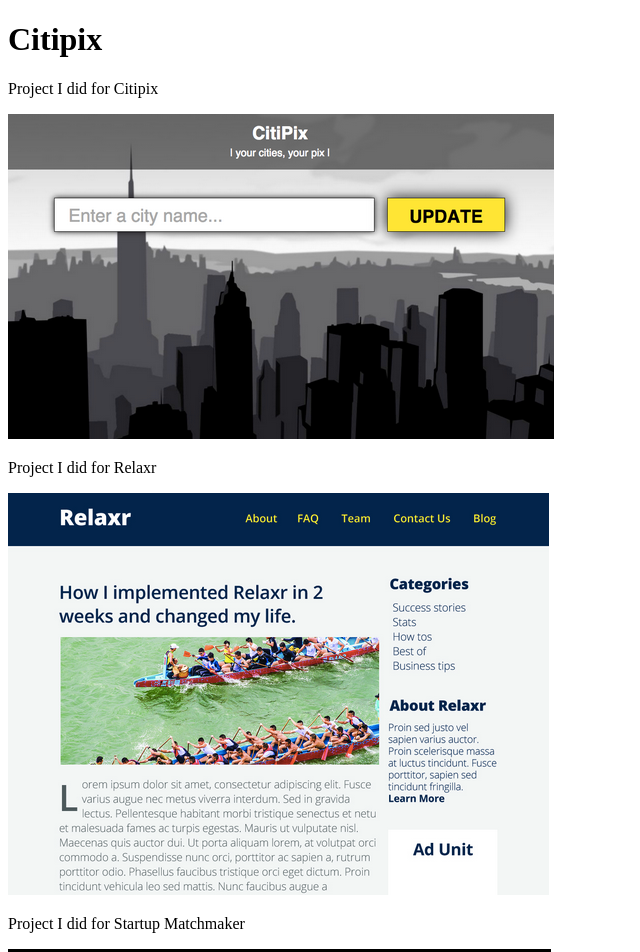
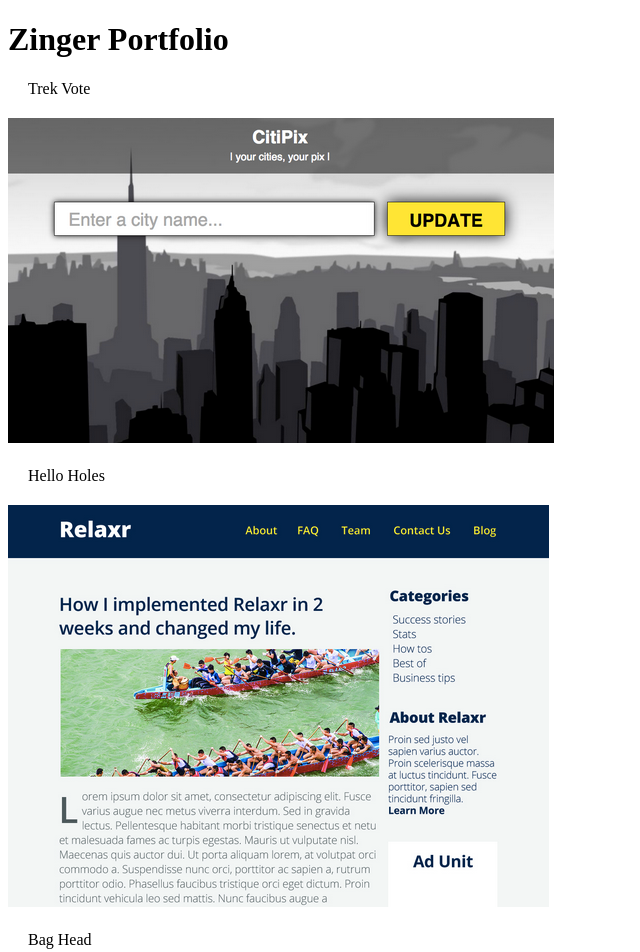
Before and after one commit to zinger79/fewd-dt-34-assignment-1, a plain HTML site: page starter_code/portfolio.html in a window 1280 px wide. Shown: the top 952 px of the page, without its empty margins (0-640 px from the left). Drawn offline with Linux system fonts and the light colour scheme.

Commit message:
new project and portfolio page upgrades

```diff
--- a/starter_code/portfolio.html
+++ b/starter_code/portfolio.html
@@ -1,15 +1,16 @@
 <!DOCTYPE html>
 <html>
 <head>
-	<title></title>
+	<title>Zinger Portfolio</title>
 </head>
 <body>
-<h1> Citipix</h1>
-<p> Project I did for Citipix</p>
+<h1> Zinger Portfolio</h1>
+<p> Trek Vote</p>
 <img src="images/citipix_deliverable.png" alt="Citipix">
-<p> Project I did for Relaxr</p>
+<p> Hello Holes</p>
 <img src="images/relaxr_deliverable.png" alt="Relaxr">
-<p> Project I did for Startup Matchmaker</p>
+<p> Bag Head</p>
 <img src="images/startup_matchmaker_deliverable.png" alt="Startup Matchmaker">
+<link rel="stylesheet" href="styleportfolio.css">
 </body>
 </html>
--- a/starter_code/style.css
+++ b/starter_code/style.css
@@ -24,6 +24,10 @@
 a {
 	margin: 20px;
 }
+ul {
+	font-weight: bold;
+	font-family: arial;
+}
 .resize {
     width: 400px;
     height: auto;
--- /dev/null
+++ b/starter_code/styleportfolio.css
@@ -0,0 +1,7 @@
+h1 {
+	font-weight: bold;
+}
+p {
+	margin: 20px;
+
+}
```
Also changed, not shown: starter_code/About.html (+1 -1 lines).
